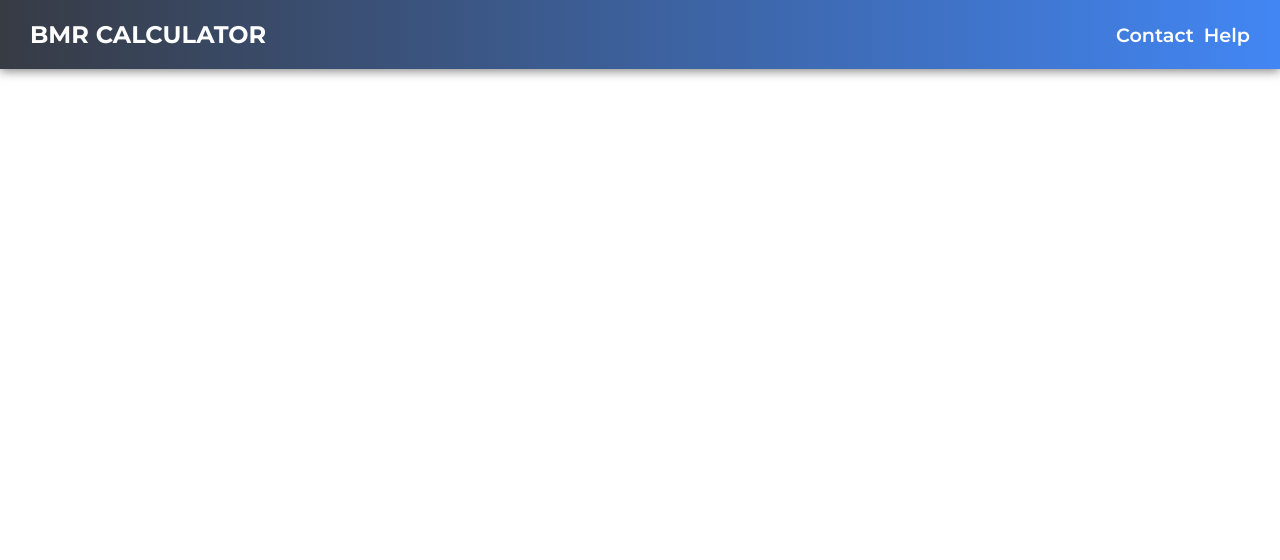
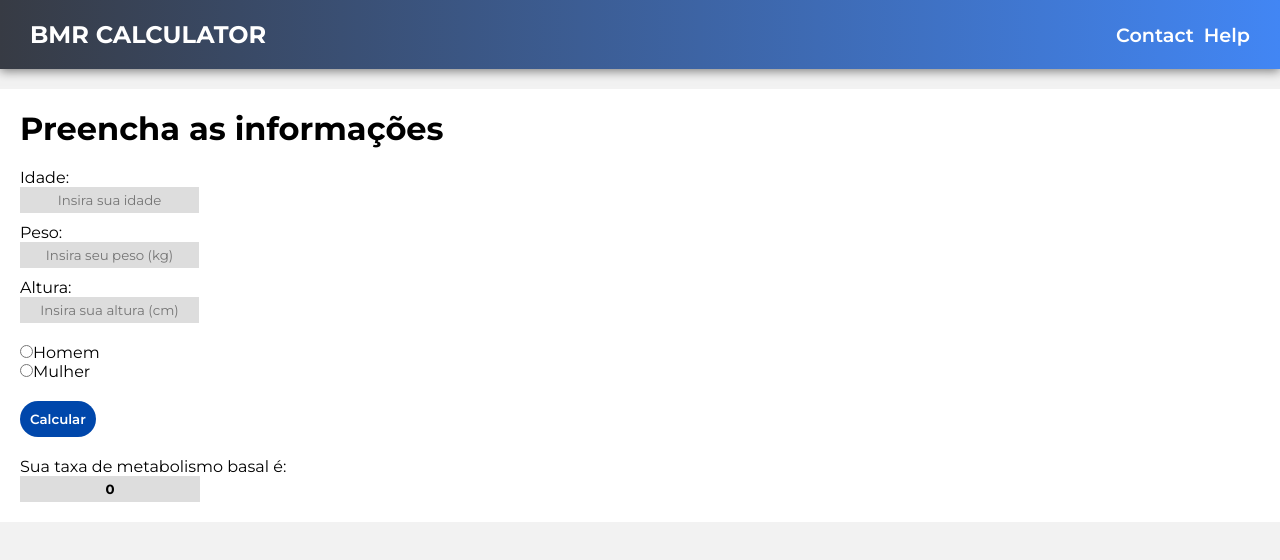
Before and after one commit to eijilucas/bmr-calculator, a React (Vite) app: page / in a window 1280 px wide. Shown: the top 560 px of the page. Built offline with nearby package versions, Linux system fonts and the light colour scheme.

Commit message:
feat: form

```diff
--- a/src/App.css
+++ b/src/App.css
@@ -0,0 +1,5 @@
+.app {
+    display: flex;
+    flex-direction: column;
+    gap: 20px;
+}
--- a/src/App.tsx
+++ b/src/App.tsx
@@ -1,9 +1,11 @@
 import './App.css'
+import Form from './components/Form/form'
 import Header from './components/Header/header'
 function App() {
   return (
     <div className='app'>
       <Header/>
+      <Form/>
     </div>
   )
 }
--- /dev/null
+++ b/src/components/Form/form.scss
@@ -0,0 +1,62 @@
+.form {
+    width: 100%;
+    display: flex;
+    flex-direction: column;
+    align-items: flex-start;
+    background-color: #fff;
+    gap: 20px;
+    padding: 20px;
+
+    .inputs {
+        display: flex;
+        flex-direction: column;
+        gap: 10px;
+    }
+
+    .info {
+        display: flex;
+        flex-direction: column;
+    }
+
+    input {
+        padding: 5px;
+        text-align: center;
+        border: none;
+        background-color: #ddd;
+        outline: none;
+    }
+
+    button {
+        padding: 10px;
+        border-radius: 20px;
+        border: none;
+        background: #0047AB;
+        color: #fff;
+        font-weight: 600;
+        cursor: pointer;
+    }
+
+    .result {
+        color: #000;
+        font-weight: 700;
+    }
+}
+
+@media(max-width: 768px) {
+    .form {
+        align-items: center;
+        text-align: center;
+    }
+
+    .radio {
+        display: flex;
+    }
+
+    .inputs, input {
+        width: 100%;
+    }
+
+    button {
+        width: 100%;
+    }
+}
--- /dev/null
+++ b/src/components/Form/form.tsx
@@ -0,0 +1,102 @@
+import { useState } from "react";
+import "./form.scss";
+
+export default function Form() {
+  const [age, setAge] = useState(0);
+  const [gender, setGender] = useState("");
+  const [weight, setWeight] = useState(0);
+  const [height, setHeight] = useState(0);
+  const [result, setResult] = useState(0);
+
+  const handleForm = (event: React.FormEvent) => {
+    event.preventDefault();
+
+    if (gender === "male") {
+      const bmr = 66 + 13.7 * weight + 5 * height - 6.8 * age;
+      return setResult(bmr);
+    } else if (gender === "female") {
+      const bmr = 655 + 9.6 * weight + 1.8 * height - 4.7 * age;
+      return setResult(bmr);
+    } else {
+      return alert("Please select a gender");
+    }
+  };
+
+  return (
+    <form onSubmit={handleForm} className="form">
+      <h1>Preencha as informações</h1>
+
+      <div className="inputs">
+        <div className="info">
+          <label htmlFor="age">Idade:</label>
+          <input
+            type="text"
+            id="age"
+            placeholder="Insira sua idade"
+            value={age === 0 ? "" : age}
+            onChange={(e) => setAge(Number(e.target.value))}
+            required
+          />
+        </div>
+
+        <div className="info">
+          <label htmlFor="weight">Peso:</label>
+          <input
+            type="text"
+            placeholder="Insira seu peso (kg)"
+            value={weight === 0 ? "" : weight}
+            id="weight"
+            onChange={(e) => setWeight(Number(e.target.value))}
+            required
+          />
+        </div>
+
+        <div className="info">
+          <label htmlFor="height">Altura:</label>
+          <input
+            type="text"
+            placeholder="Insira sua altura (cm)"
+            value={height === 0 ? "" : height}
+            id="height"
+            onChange={(e) => setHeight(Number(e.target.value))}
+            required
+          />
+        </div>
+      </div>
+
+      <div className="radio_btns">
+        <div className="radio">
+          <input
+            type="radio"
+            value="male"
+            id="male"
+            onChange={(e) => setGender(e.target.value)}
+            checked={gender === "male"}
+          />
+          <label htmlFor="male">Homem</label>
+        </div>
+
+        <div className="radio">
+          <input
+            type="radio"
+            value="female"
+            id="female"
+            onChange={(e) => setGender(e.target.value)}
+            checked={gender === "female"}
+          />
+          <label htmlFor="female">Mulher</label>
+        </div>
+      </div>
+
+      <button type="submit">Calcular</button>
+
+      <span>
+        Sua taxa de metabolismo basal é:
+        <br/>
+        <input type="text" disabled value={result} className="result" />
+      </span>
+
+
+    </form>
+  );
+}
--- a/src/index.css
+++ b/src/index.css
@@ -10,3 +10,7 @@
 :root {
     --color-blue-gradient: linear-gradient(to right, #373b44, #4286f4);
 }
+
+body {
+    background-color: #f2f2f2;
+}
```
